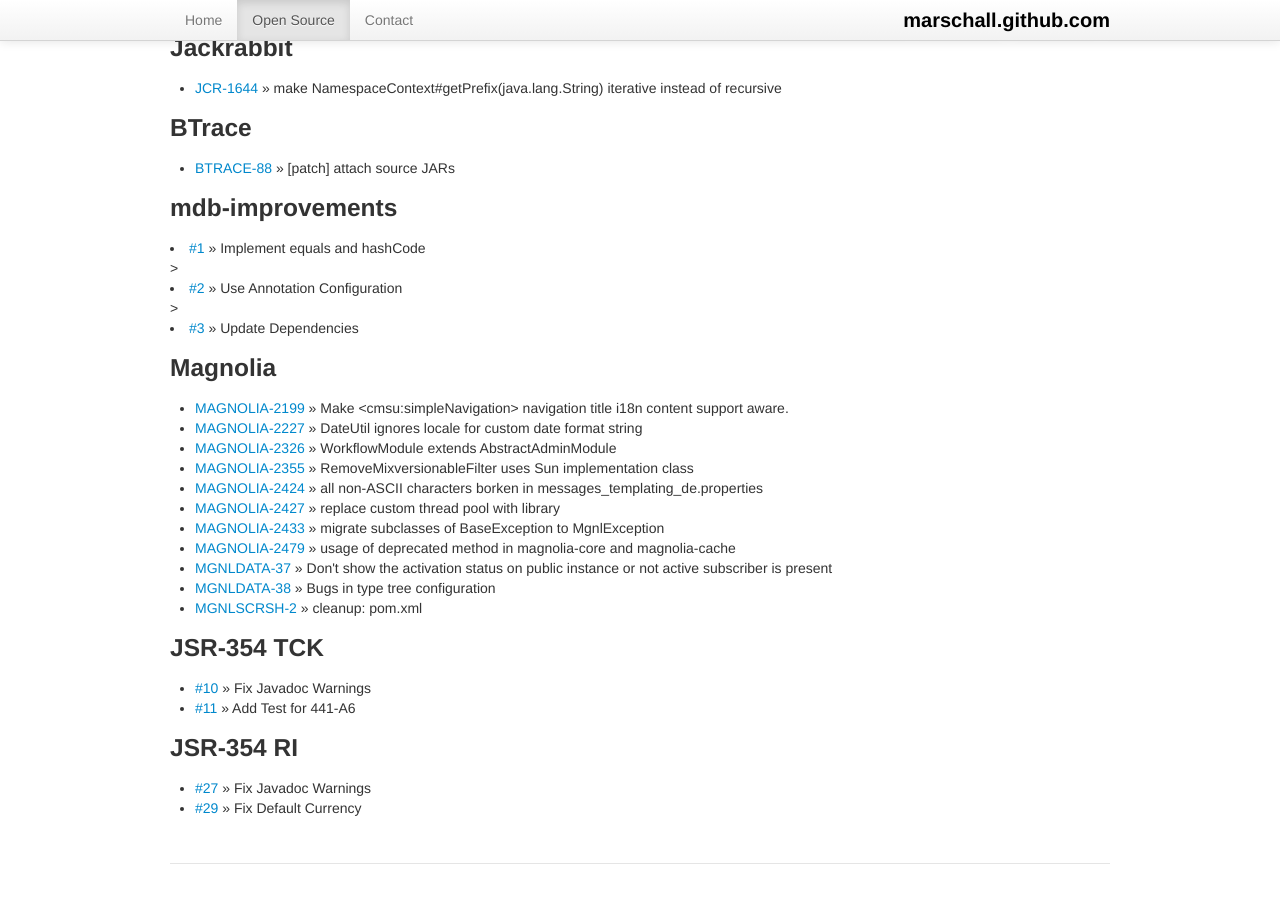
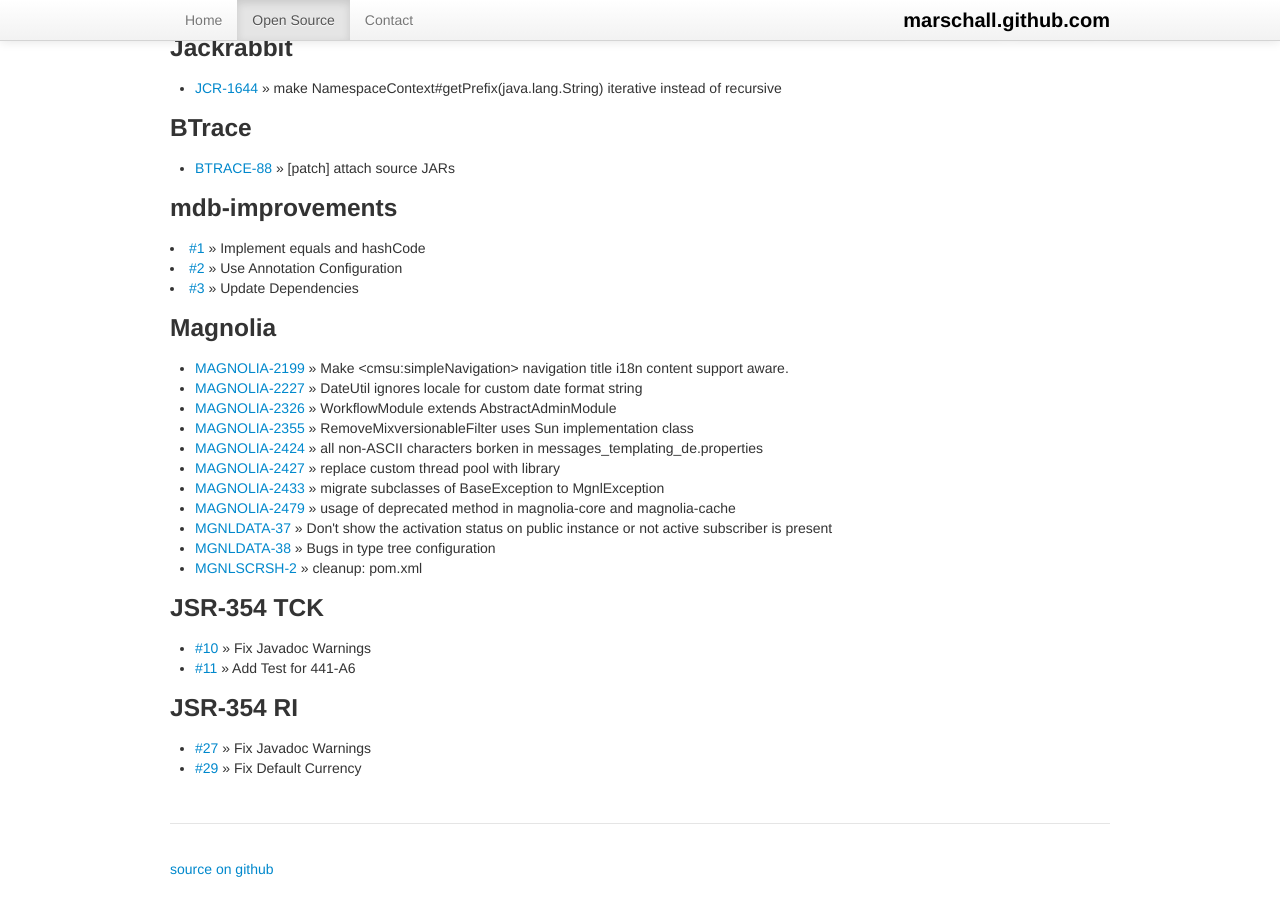
Before and after one commit to marschall/marschall.github.com, a Jekyll site: the page built from open-source.html, in a window 1280 px wide and 900 px high, scrolled down 2522 px. Built offline with Jekyll 4.4.1, drawn with Linux system fonts in a browser that asks for light colours.

Commit message:
markup fixes

```diff
--- a/open-source.html
+++ b/open-source.html
@@ -175,8 +175,8 @@
   <li><a href="http://kenai.com/jira/browse/BTRACE-88">BTRACE-88</a> &raquo; [patch] attach source JARs</li>
 </ul>
 <h3>mdb-improvements</h3>
-  <li><a href="https://github.com/dblevins/mdb-improvements/pull/1">#1</a> &raquo; Implement equals and hashCode</li>>
-  <li><a href="https://github.com/dblevins/mdb-improvements/pull/2">#2</a> &raquo; Use Annotation Configuration</li>>
+  <li><a href="https://github.com/dblevins/mdb-improvements/pull/1">#1</a> &raquo; Implement equals and hashCode</li>
+  <li><a href="https://github.com/dblevins/mdb-improvements/pull/2">#2</a> &raquo; Use Annotation Configuration</li>
   <li><a href="https://github.com/dblevins/mdb-improvements/pull/3">#3</a> &raquo; Update Dependencies</li>
 <ul>
 </ul>
```
